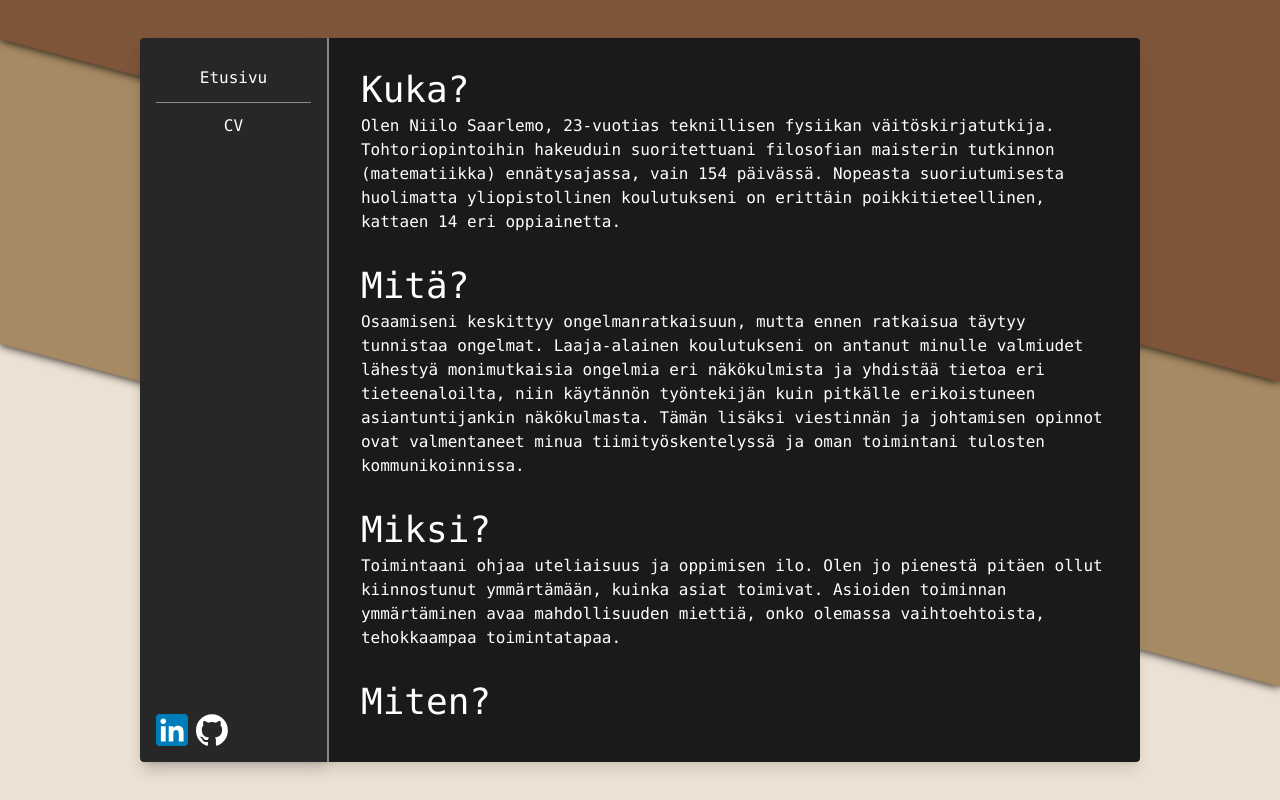
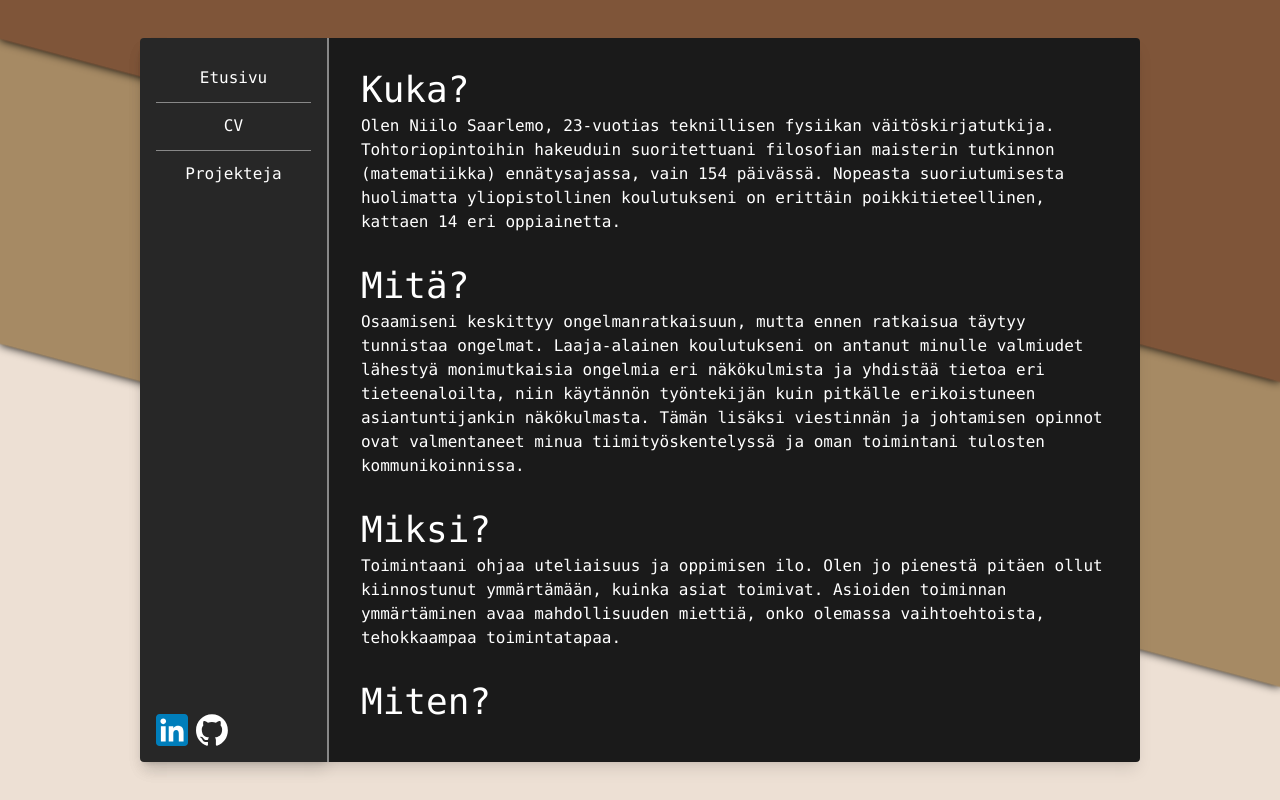
Before and after one commit to saarlemo/nettisivut, a Next.js app: page / in a window 1280 px wide. Built offline with nearby package versions, Linux system fonts and the light colour scheme.

Commit message:
Linkki projektisivulle

```diff
--- a/components/Sidebar.tsx
+++ b/components/Sidebar.tsx
@@ -95,8 +95,11 @@ const Sidebar = () => {
                         <Link href="./" className="rounded-t relative flex h-12 w-auto items-center justify-center overflow-hidden text-black dark:text-white transition-all before:absolute before:h-0 before:w-0 before:rounded-full before:bg-opacity-20 before:bg-white before:duration-500 before:ease-out hover:before:h-56 hover:before:w-56" onClick={() => setHelper(false)}>
                             <span className="relative z-10">Etusivu</span>
                         </Link>
-                        <Link href="cv" className="rounded-b relative flex h-12 w-auto items-center justify-center overflow-hidden text-black dark:text-white transition-all before:absolute before:h-0 before:w-0 before:rounded-full before:bg-opacity-20 before:bg-white before:duration-500 before:ease-out hover:before:h-56 hover:before:w-56" onClick={() => setHelper(false)}>
+                        <Link href="cv" className="relative flex h-12 w-auto items-center justify-center overflow-hidden text-black dark:text-white transition-all before:absolute before:h-0 before:w-0 before:rounded-full before:bg-opacity-20 before:bg-white before:duration-500 before:ease-out hover:before:h-56 hover:before:w-56" onClick={() => setHelper(false)}>
                         <span className="relative z-10">CV</span>
+                        </Link>
+                        <Link href="projekteja" className="rounded-b relative flex h-12 w-auto items-center justify-center overflow-hidden text-black dark:text-white transition-all before:absolute before:h-0 before:w-0 before:rounded-full before:bg-opacity-20 before:bg-white before:duration-500 before:ease-out hover:before:h-56 hover:before:w-56" onClick={() => setHelper(false)}>
+                            <span className="relative z-10">Projekteja</span>
                         </Link>
                     </nav>
                 </div>
```
